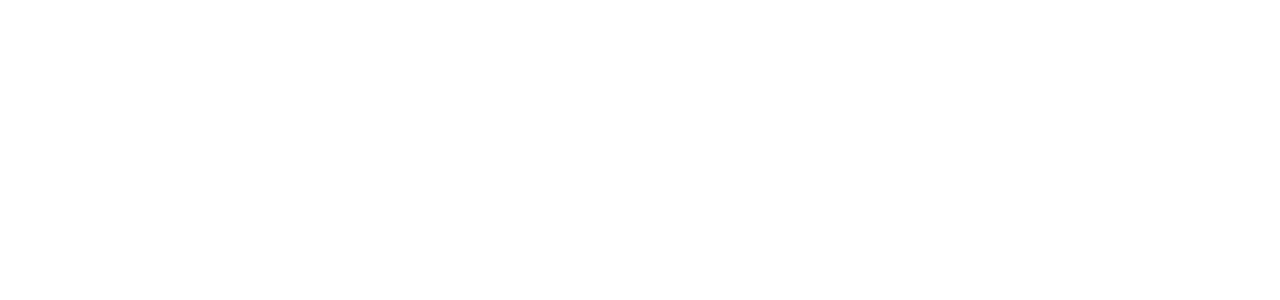
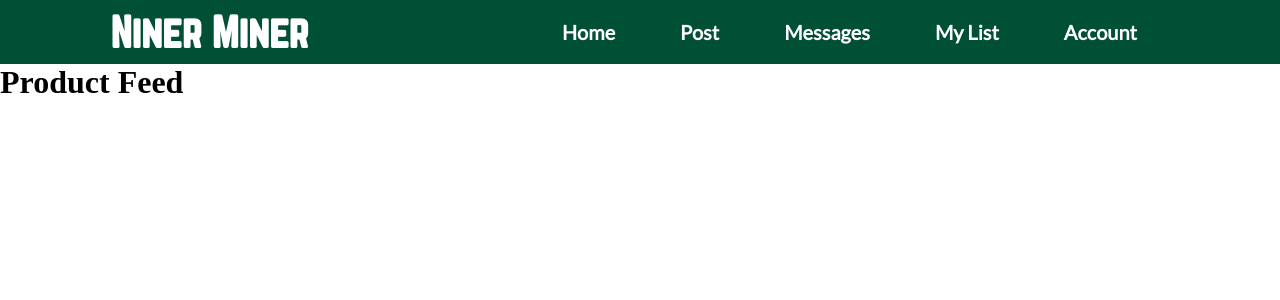
Before and after one commit to cmadajski/niner_miner, a Flask app: page /product_feed in a window 1280 px wide. Before the commit the part shown is empty. Shown: the top 300 px of the page. Run offline with Flask 2, Linux system fonts and the light colour scheme.

Commit message:
Fixed some errors in navbar and product_feed.html inherits navbar.html

```diff
--- a/src/templates/navbar.html
+++ b/src/templates/navbar.html
@@ -5,7 +5,7 @@
     <meta http-equiv="X-UA-Compatible" content="IE=edge">
     <meta name="viewport" content="width=device-width, initial-scale=1.0">
     <link rel="stylesheet" href="../static/css/navbar.css">
-    <title>{% block title}</title>
+    <title>{% block title %}{% endblock %}</title>
 </head>
 <body>
     <header>
@@ -14,7 +14,7 @@
                 <a href="#">Niner Miner</a>
             </div>
             <ul class="nav-links">
-                <li><a href="#">Home</a></li>
+                <li><a href="{{ url_for('product_feed') }}">Home</a></li>
                 <li><a href="#">Post</a></li>
                 <li><a href="#">Messages</a></li>
                 <li><a href="#">My List</a></li>
@@ -22,5 +22,9 @@
             </ul>
         </nav>
     </header>
+    <main>
+        {% block content %}
+        {% endblock %}
+    </main>
 </body>
 </html>
--- a/src/templates/product_feed.html
+++ b/src/templates/product_feed.html
@@ -0,0 +1,6 @@
+{% extends "navbar.html" %}
+{% block title %}Product Feed{% endblock %}
+{% block content %}
+<!-- Put html here -->
+<h1>Product Feed</h1>
+{% endblock %}
```
